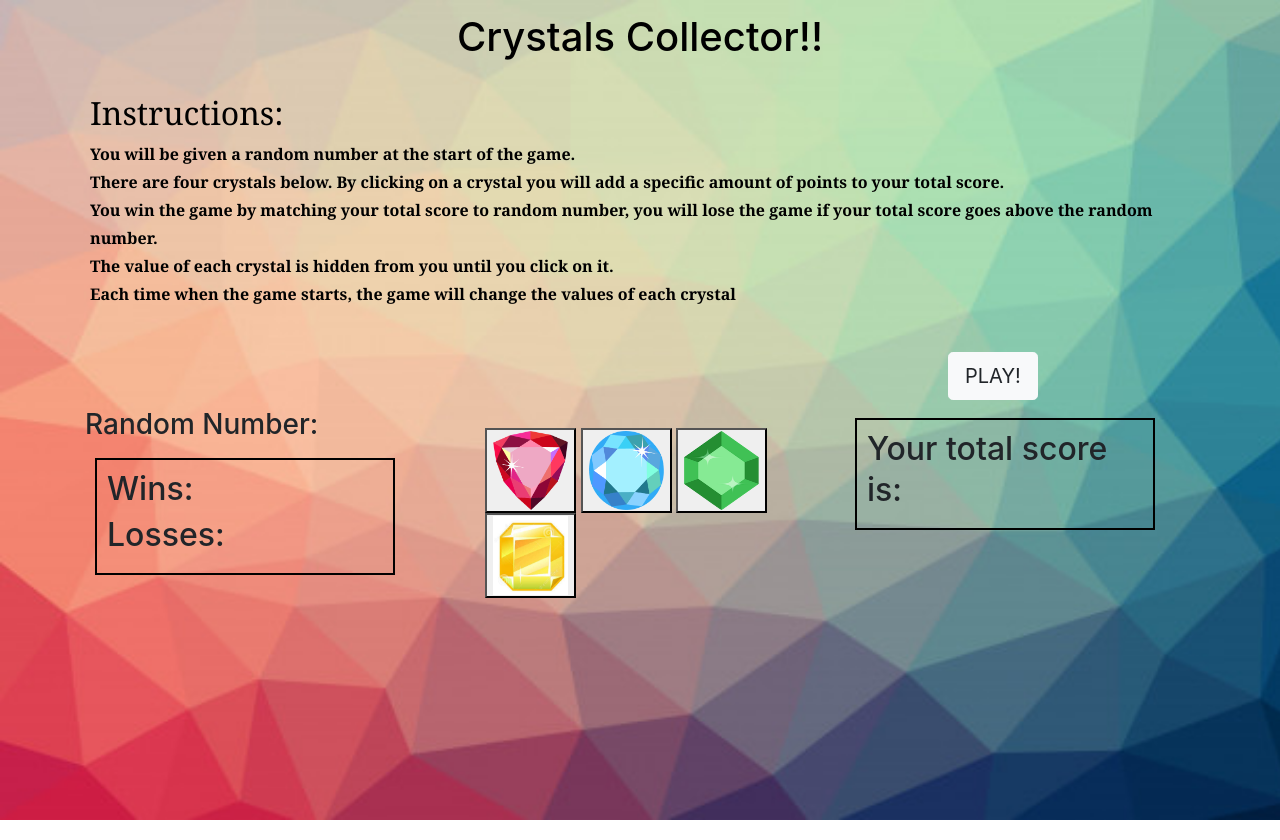
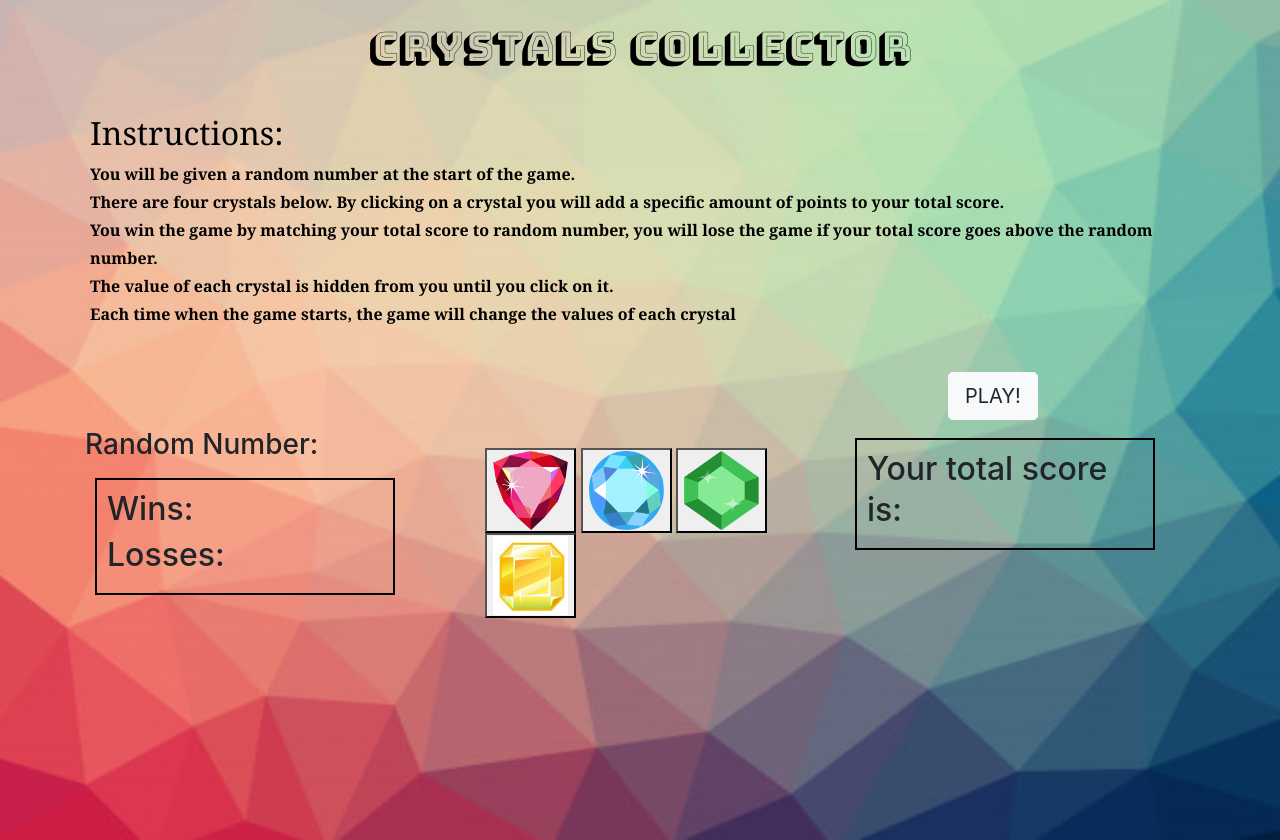
Before and after one commit to meghanmullally/unit-4-game, a plain HTML site: page index.html in a window 1280 px wide. Drawn offline with nearby package versions, Linux system fonts and the light colour scheme.

Commit message:
added google font link, changed font for h1

```diff
--- a/assets/css/style.css
+++ b/assets/css/style.css
@@ -11,8 +11,8 @@ body {
 
 h1 {
   color: black;
-  /* background-color: orange; */
-  line-height: 34px;
+  font-family: 'Bungee Shade', cursive;
+  line-height: 54px;
   margin: 10px;
   padding: 10px;
   text-align: center;
--- a/index.html
+++ b/index.html
@@ -14,6 +14,8 @@
 
 
   <!--Css links-->
+  <link href="https://fonts.googleapis.com/css?family=Bungee+Shade&display=swap" rel="stylesheet">
+
   <!-- <link rel="stylesheet" type="text/css" href="assets/css/reset.css"> -->
   <link rel="stylesheet" type="text/css" href="assets/css/style.css">
 
@@ -24,7 +26,7 @@
 </head>
 
 <body>
-  <h1>Crystals Collector!!</h1>
+  <h1>Crystals Collector</h1>
   <div class="container">
     <div class="row">
       <!--INSTRUCTIONS SECTION-->
```
